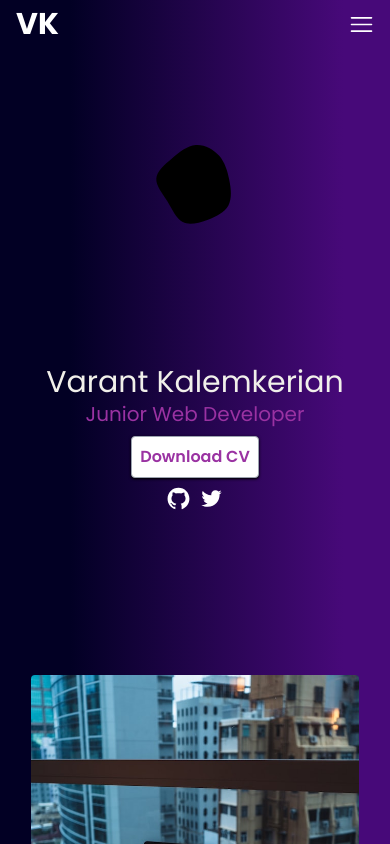
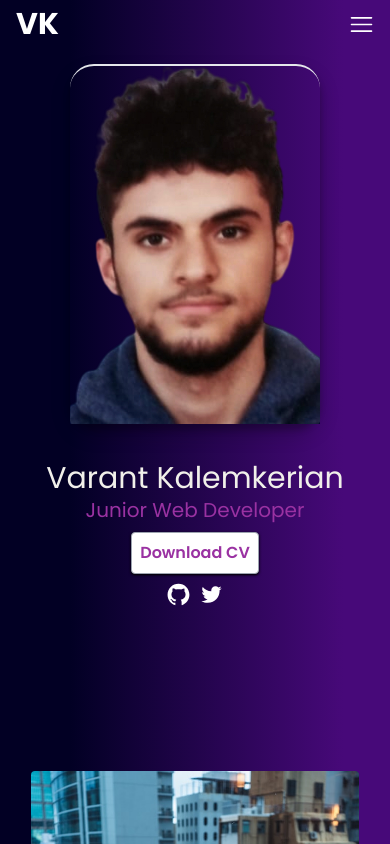
Before and after one commit to Varantt/Portfolio-website, a React (Vite) app: page / in a window 390 px wide. Shown: the top 844 px of the page. Built offline with nearby package versions, Linux system fonts and the light colour scheme.

Commit message:
image test

```diff
--- a/src/components/Hero.jsx
+++ b/src/components/Hero.jsx
@@ -1,5 +1,5 @@
 import { React } from "react";
-import blob from "../../public/assets/blob.svg";
+import varant from "../../public/assets/varant.png";
 import { AiOutlineGithub, AiOutlineTwitter } from "react-icons/ai";
 import { Link } from "react-router-dom";
 import cv from "../../public/assets/CV-2.pdf";
@@ -8,11 +8,11 @@ export default function Hero() {
   return (
     <section id="hero">
       {/* flex container */}
-      <div className=" container mx-auto md:pl-16 md:pt-5 flex flex-col-reverse items-center mt-16 md:mt-28 space-y-6 md:space-y-4 md:flex-row      ">
+      <div className=" container mx-auto md:pl-16 md:pt-5 flex flex-col-reverse items-center mt-4 md:mt-28  md:space-y-4 md:flex-row      ">
         {/* item 1 */}
 
         <div className="flex flex-col md:w-1/2    md:space-y-4  md:items-start">
-          <h1 className=" text-offWhite text-3xl  mt-32   fade-left md:text-6xl md:mb-0 md:mt-0 ">
+          <h1 className=" text-offWhite text-3xl  mt-9   fade-left md:text-6xl md:mb-0 md:mt-0 ">
             Varant Kalemkerian
           </h1>
           <div className=" text-center md:text-justify  text-xl text-darkViolet fade-animation md:text-3xl md:mt-0 ">
@@ -45,8 +45,8 @@ export default function Hero() {
           </div>
         </div>
         {/* item 2 */}
-        <div className="flex  md:w-1/2  items-center justify-center ">
-          <img src={blob} alt="yelow" width="100" height="200" />
+        <div className="flex  md:w-1/3  items-center justify-center rounded-3xl box-shadow md:ml-16 border-t-2  fade-animation ">
+          <img src={varant} alt="yelow" width="250" height="100" />
         </div>
       </div>
     </section>
--- a/src/components/Message.jsx
+++ b/src/components/Message.jsx
@@ -2,7 +2,7 @@ import React from "react";
 
 export default function Message() {
   return (
-    <div className="flex justify-center  items-center text-white text-3xl md:h-[400px] fade-animation-2">
+    <div className="flex justify-center  items-center text-white text-md md:text-3xl h-[500px] md:h-screen fade-animation-3">
       <div className="">Your message has been sent !</div>
     </div>
   );
--- a/src/index.css
+++ b/src/index.css
@@ -70,7 +70,7 @@ hr {
 /* nav scroll rule */
 .show-navbar {
   background-color: black;
-  transition: 0.4s ease-in;
+  transition: 0.8s ease-in-out;
   position: fixed;
   top: 0;
   left: 0;
```
Also changed, not shown: public/assets/varant.png (added).
